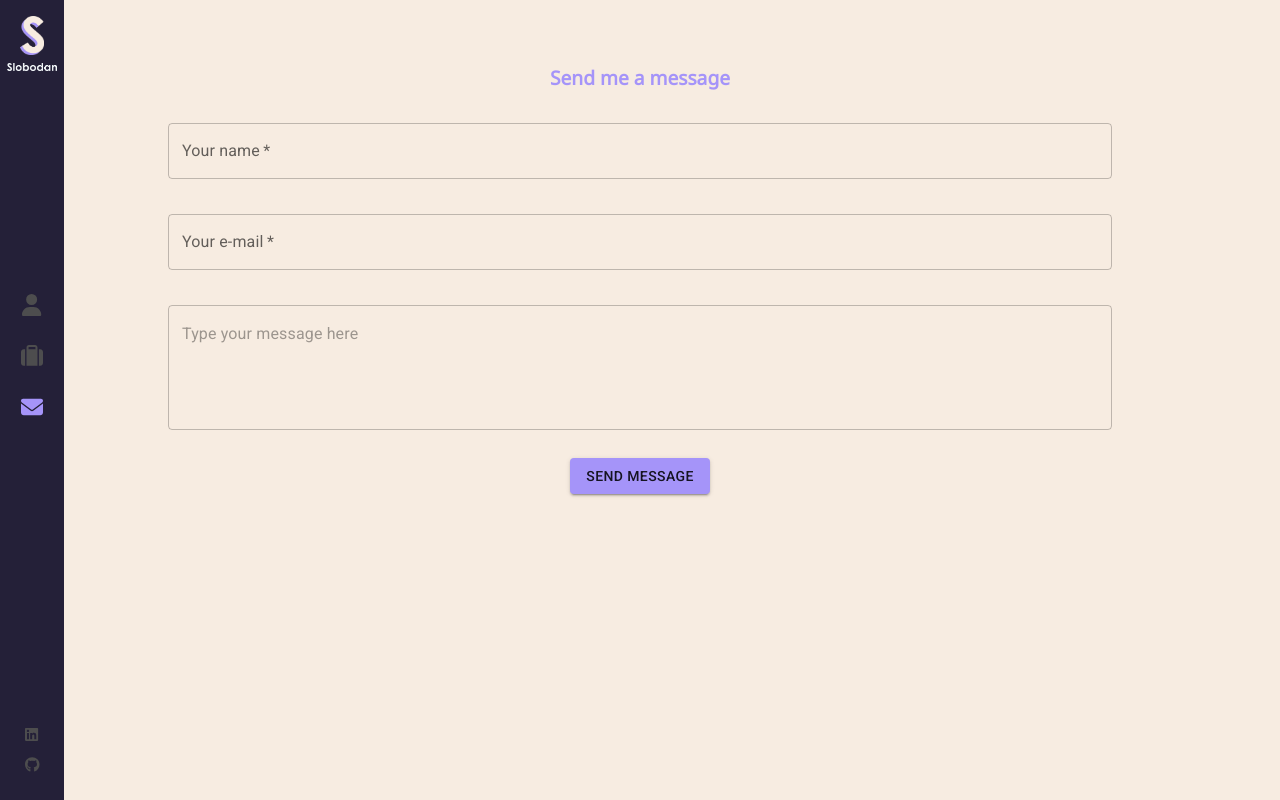
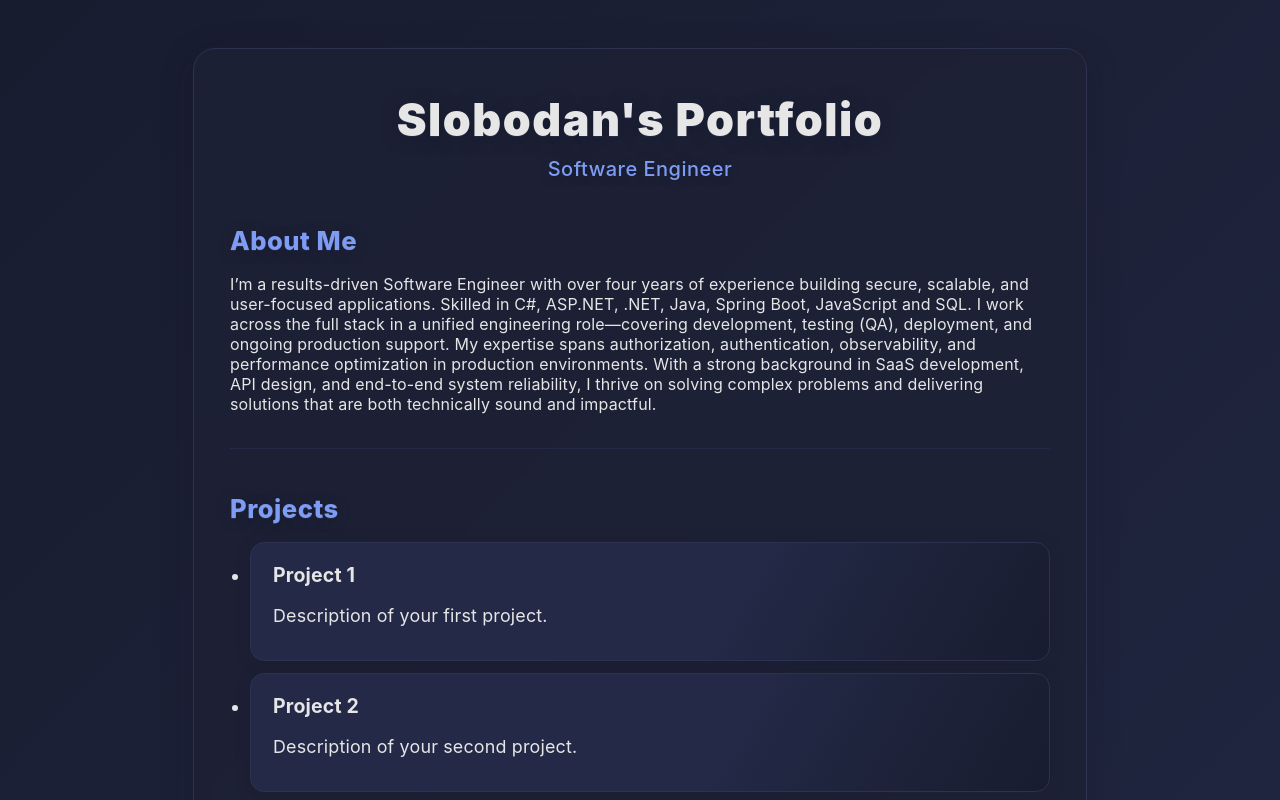
Before and after one commit to brunash/portfolio, a React (Create React App) app: page /contact in a window 1280 px wide. Shown: the top 800 px of the page. Built offline with nearby package versions, Linux system fonts and the light colour scheme.

Commit message:
redo portfolio

```diff
--- a/src/App.js
+++ b/src/App.js
@@ -1,22 +1,59 @@
+
 import './main.scss';
-import {BrowserRouter, Routes, Route } from 'react-router-dom'
-import About from './components/About/About';
-import Projects from './components/Projects/Projects';
+import ProjectsList from './components/ProjectsList';
 import Contact from './components/Contact/Contact';
-import "./styles/partials/_mixins.scss";
-import Sidebar from './components/Sidebar/Sidebar';
+
+const projects = [
+  {
+    title: 'Project 1',
+    description: 'Description of your first project.',
+    link: '',
+  },
+  {
+    title: 'Project 2',
+    description: 'Description of your second project.',
+    link: '',
+  },
+];
 
 function App() {
   return (
-    <div>
-      <BrowserRouter>
-        <Sidebar/>
-        <Routes>
-        <Route path='/' exact element={<About/>}/>
-        <Route path='/portfolio' exact element={<Projects/>}/>
-        <Route path='/contact' exact element={<Contact/>}/>
-        </Routes>
-      </BrowserRouter>
+    <div className="portfolio-container">
+      <header className="portfolio-header">
+        <h1>Slobodan's Portfolio</h1>
+        <p>Software Engineer</p>
+      </header>
+      <section className="portfolio-section about">
+        <h2>About Me</h2>
+        <p>
+          I’m a results-driven Software Engineer with over four years of
+          experience building secure, scalable, and user-focused applications.
+          Skilled in C#, ASP.NET, .NET, Java, Spring Boot, JavaScript and SQL.
+          I work across the full stack in a unified
+          engineering role—covering development, testing (QA), deployment, and
+          ongoing production support. My expertise spans authorization,
+          authentication, observability, and performance optimization in
+          production environments. With a strong background in SaaS development,
+          API design, and end-to-end system reliability, I thrive on solving
+          complex problems and delivering solutions that are both technically
+          sound and impactful.
+        </p>
+      </section>
+      <section className="portfolio-section projects">
+        <h2>Projects</h2>
+        <ProjectsList projects={projects} />
+      </section>
+      <section className="portfolio-section techstack">
+        <h2>Tech Stack</h2>
+        <p>C#, .NET, Java, Spring Boot, JavaScript, SQL, Grafana/Prometheus</p>
+      </section>
+      <section className="portfolio-section contact">
+        <h2>Contact</h2>
+        <Contact />
+      </section>
+      <footer className="portfolio-footer">
+
+      </footer>
     </div>
   );
 }
--- a/src/components/Contact/Contact.scss
+++ b/src/components/Contact/Contact.scss
@@ -1,44 +1,79 @@
 @use '../../styles/partials/mixins'as *;
 @use '../../styles/partials/colors'as *;
 
-form{
+
+.contact {
+    margin: 0 auto;
+    font-family: 'Montserrat', 'Inter', 'Segoe UI', 'Noto Sans', Arial, sans-serif;
+    color: #e6e6e6;
     display: flex;
     flex-direction: column;
-    gap: 1.2rem;
-
-}
-.contact {
-    // margin: auto 1rem auto 3rem;
-    margin: 3rem 0;
-    margin-left: 5.5rem;
-    font-family: 'NotoSans';
-    color: $maximum-blue-purple;
-    display: flex;
-    flex-direction: column;
-    width: 75%;
-    height: 100%;
-    @include tablet {
-        display: flex;
-        justify-content: center;
-        margin: 6rem 9rem;
-    }
-    @include desktop {
-        margin: 4rem auto;
-        justify-content: center;
-    }
+    width: 100%;
+    max-width: 520px;
+    padding: 0 0 0 0;
+    box-sizing: border-box;
 }
 
 .contact__title--container {
     display: flex;
     justify-content: center;
+    margin-bottom: 1.2rem;
+}
+
+.contact__title {
+    font-size: 1.3rem;
+    font-weight: 800;
+    color: #7f9cf5;
+    letter-spacing: 0.5px;
+    text-shadow: 0 1px 8px #181c2f;
+    margin-bottom: 0.5rem;
+}
+
+.contact__form {
+    display: flex;
+    flex-direction: column;
+    gap: 1.3rem;
+}
+
+
+.contact__input .MuiInputBase-root {
+    background: rgba(44, 50, 80, 0.92);
+    border-radius: 10px;
+    color: #f8fafd;
+    font-family: 'Montserrat', 'Inter', 'Segoe UI', 'Noto Sans', Arial, sans-serif;
+    border: 1.5px solid #2d3250;
+    transition: border-color 0.2s, box-shadow 0.2s;
+}
+.contact__input label, .contact__input .MuiInputBase-input {
+    color: #f8fafd !important;
+    font-weight: 500;
+    letter-spacing: 0.2px;
+}
+.contact__input .MuiOutlinedInput-notchedOutline {
+    border-color: #7f9cf5 !important;
+    border-width: 1.5px;
+}
+.contact__input .Mui-focused .MuiOutlinedInput-notchedOutline {
+    border-color: #f7c873 !important;
+    box-shadow: 0 0 0 2px #7f9cf555;
+}
+.contact__input .MuiInputBase-root:hover .MuiOutlinedInput-notchedOutline {
+    border-color: #7f9cf5 !important;
+}
+.contact__input .MuiInputBase-input::placeholder {
+    color: #b0b8c9;
+    opacity: 1;
 }
 
 .button__container {
     display: flex;
     justify-content: center;
+    margin-top: 0.5rem;
 }
-.contact__title{
-    font-size: 1.2rem;
-    font-weight: bold;
-    margin-bottom: 1.5rem;
+
+@media (max-width: 600px) {
+    .contact {
+        padding: 16px 4px 12px 4px;
+        max-width: 98vw;
+    }
 }
--- /dev/null
+++ b/src/components/ProjectsList.js
@@ -0,0 +1,26 @@
+import React from 'react';
+
+// This component will eventually fetch data from a database
+function ProjectsList({ projects }) {
+  return (
+    <div className="projects-list">
+      {projects && projects.length > 0 ? (
+        <ul>
+          {projects.map((project, idx) => (
+            <li key={idx} className="project-item">
+              <h3>{project.title}</h3>
+              <p>{project.description}</p>
+              {project.link && (
+                <a href={project.link} target="_blank" rel="noopener noreferrer">View Project</a>
+              )}
+            </li>
+          ))}
+        </ul>
+      ) : (
+        <p>No projects to display yet.</p>
+      )}
+    </div>
+  );
+}
+
+export default ProjectsList;
--- a/src/main.scss
+++ b/src/main.scss
@@ -1,26 +1,131 @@
-@use './styles/partials/mixins' as *;
-@use './styles/partials/fonts'as *;
-@use './styles/partials/colors'as*;
-@import 'animate.css';
 
-*, *::before, *::after {
-    box-sizing: border-box;
+
+body {
     margin: 0;
-    padding: 0;
-}
-html {
-    background-color: $linen;
-    color: $dark-purple;
-    font-family: 'NotoSans',Verdana, Geneva, Tahoma, sans-serif;
+    min-height: 100vh;
+    font-family: 'Montserrat', 'Inter', 'Segoe UI', 'Noto Sans', Arial, sans-serif;
+    background: linear-gradient(135deg, #181c2f 0%, #232946 100%);
+    color: #e6e6e6;
+    letter-spacing: 0.01em;
 }
 
-.text-zone {
-    position: absolute;
-    left: 10%;
-    top: 50%;
-    transform: translateY(-50%);
-    width: 35%;
-    vertical-align: middle;
-    display: table-cell;
-    max-height: 91%;
-  }
+
+.portfolio-container {
+    max-width: 820px;
+    margin: 48px auto 32px auto;
+    background: rgba(30, 34, 54, 0.85);
+    border-radius: 22px;
+    box-shadow: 0 8px 32px rgba(20, 20, 40, 0.25);
+    padding: 44px 36px 28px 36px;
+    border: 1.5px solid #2d3250;
+    backdrop-filter: blur(8px);
+}
+
+
+.portfolio-header {
+    text-align: center;
+    margin-bottom: 44px;
+}
+.portfolio-header h1 {
+    font-size: 2.8rem;
+    margin: 0 0 10px 0;
+    font-weight: 900;
+    letter-spacing: 1.5px;
+    color: #e6e6e6;
+    text-shadow: 0 2px 16px #181c2f, 0 1px 0 #2d3250;
+}
+.portfolio-header p {
+    font-size: 1.25rem;
+    color: #7f9cf5;
+    margin: 0;
+    font-weight: 500;
+    letter-spacing: 0.5px;
+    text-shadow: 0 1px 8px #181c2f;
+}
+
+.portfolio-section {
+    margin-bottom: 44px;
+    padding-bottom: 18px;
+    border-bottom: 1px solid #232946;
+}
+.portfolio-section:last-child {
+    border-bottom: none;
+}
+.portfolio-section h2 {
+    font-size: 1.6rem;
+    color: #7f9cf5;
+    margin-bottom: 18px;
+    font-weight: 800;
+    letter-spacing: 0.5px;
+    text-shadow: 0 2px 12px #181c2f, 0 1px 0 #2d3250;
+}
+.portfolio-section ul {
+    padding-left: 20px;
+}
+.portfolio-section li {
+    margin-bottom: 12px;
+    font-size: 1.12rem;
+}
+.projects-list {
+    margin-top: 12px;
+}
+.project-item {
+    background: linear-gradient(120deg, #232946 60%, #181c2f 100%);
+    border-radius: 14px;
+    padding: 20px 22px 16px 22px;
+    margin-bottom: 20px;
+    box-shadow: 0 2px 16px rgba(20, 20, 40, 0.18);
+    transition: box-shadow 0.2s, transform 0.2s;
+    border: 1.5px solid #2d3250;
+    backdrop-filter: blur(2px);
+}
+.project-item:hover {
+    box-shadow: 0 8px 32px rgba(127,156,245,0.18);
+    transform: translateY(-2px) scale(1.018);
+    border-color: #7f9cf5;
+}
+.project-item h3 {
+    margin: 0 0 6px 0;
+    font-size: 1.22rem;
+    color: #e6e6e6;
+    font-weight: 700;
+}
+.project-item a {
+    color: #7f9cf5;
+    text-decoration: underline;
+    font-size: 1.04rem;
+    font-weight: 500;
+    transition: color 0.2s;
+}
+.project-item a:hover {
+    color: #f7c873;
+}
+
+.portfolio-footer {
+    text-align: center;
+    color: #7f9cf5;
+    font-size: 1rem;
+    margin-top: 44px;
+    padding-bottom: 12px;
+    letter-spacing: 0.2px;
+    text-shadow: 0 1px 8px #181c2f;
+}
+
+
+@media (max-width: 600px) {
+    .portfolio-container {
+        padding: 8px 1vw 6px 1vw;
+    }
+    .portfolio-header h1 {
+        font-size: 1.2rem;
+    }
+    .portfolio-header p {
+        font-size: 0.95rem;
+    }
+    .portfolio-section h2 {
+        font-size: 1rem;
+    }
+    .project-item {
+        padding: 10px 4px 8px 4px;
+    }
+}
```
Also changed, not shown: 1 other file (tests, documents, lock files or other folders).
